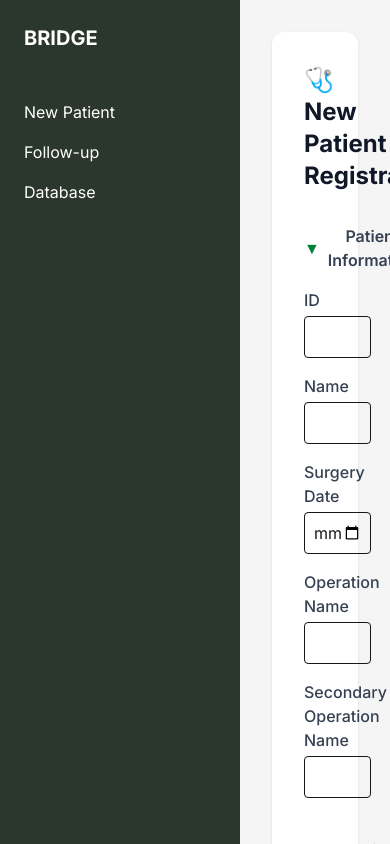
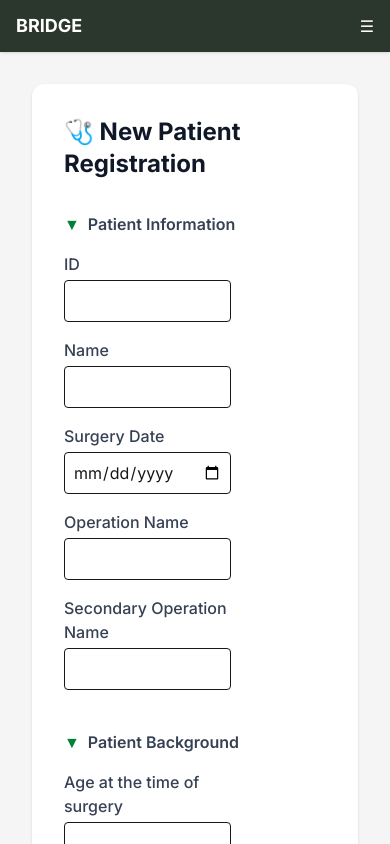
Before and after one commit to LimJongyoon/bridge-crf, a Next.js app: page /new in a window 390 px wide. Built offline with nearby package versions, Linux system fonts and the light colour scheme.

Commit message:
그냥 집에서 테스트하게 모바일 대응만듬
ㅎ

```diff
--- /dev/null
+++ b/src/app/(main)/MobileHeader.tsx
@@ -0,0 +1,34 @@
+// src/app/(main)/MobileHeader.tsx
+"use client";
+
+import { useState } from "react";
+
+export default function MobileHeader() {
+  const [menuOpen, setMenuOpen] = useState(false);
+
+  return (
+    <>
+      {/* 모바일 상단 바 */}
+      <div className="md:hidden bg-[#2b362c] text-white flex justify-between items-center px-4 py-3 shadow z-20">
+        <h1 className="text-lg font-bold">BRIDGE</h1>
+        <button
+          className="text-white focus:outline-none"
+          onClick={() => setMenuOpen(prev => !prev)}
+        >
+          ☰
+        </button>
+      </div>
+
+      {/* 햄버거 메뉴 */}
+      {menuOpen && (
+        <div className="md:hidden absolute top-12 left-0 w-full bg-[#2b362c] text-white p-4 z-10">
+          <nav className="flex flex-col gap-3">
+            <a href="/new" className="hover:underline" onClick={() => setMenuOpen(false)}>New Patient</a>
+            <a href="/follow-up" className="hover:underline" onClick={() => setMenuOpen(false)}>Follow-up</a>
+            <a href="/db" className="hover:underline" onClick={() => setMenuOpen(false)}>Database</a>
+          </nav>
+        </div>
+      )}
+    </>
+  );
+}
--- a/src/app/(main)/layout.tsx
+++ b/src/app/(main)/layout.tsx
@@ -3,6 +3,7 @@
 import "../globals.css";
 import type { Metadata } from "next";
 import { Inter } from "next/font/google";
+import MobileHeader from "./MobileHeader";
 
 const inter = Inter({ subsets: ["latin"] });
 
@@ -19,9 +20,11 @@ export default function RootLayout({
   return (
     <html lang="en">
       <body className={inter.className}>
-        <div className="flex h-screen w-screen overflow-hidden">
+        <div className="flex flex-col md:flex-row h-screen w-screen overflow-hidden">
+          {/* Mobile Header */}
+          <MobileHeader />
           {/* Sidebar */}
-          <aside className="w-[240px] bg-[#2b362c] text-white p-6 flex flex-col gap-4">
+          <aside className="hidden md:flex w-[240px] bg-[#2b362c] text-white p-6 flex-col gap-4">
             <h1 className="text-xl font-bold mb-8">BRIDGE</h1>
             <nav className="flex flex-col gap-4">
               <a href="/new" className="hover:underline">New Patient</a>
```
